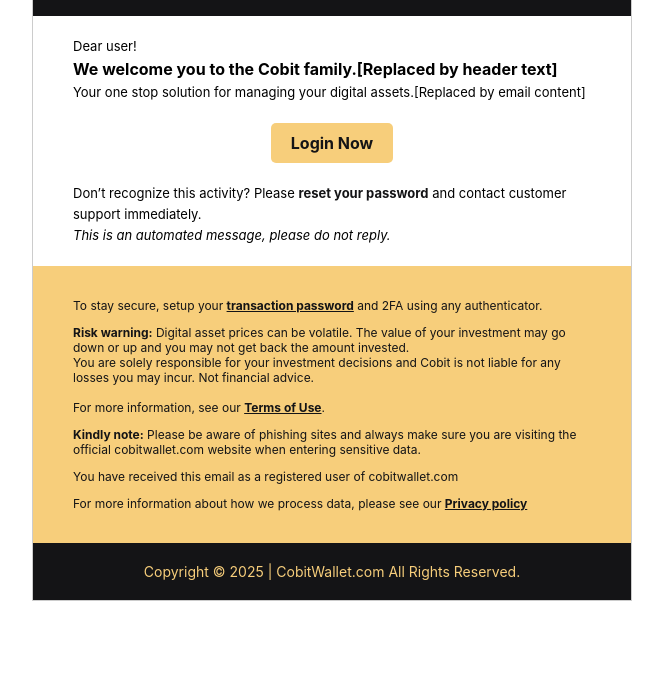
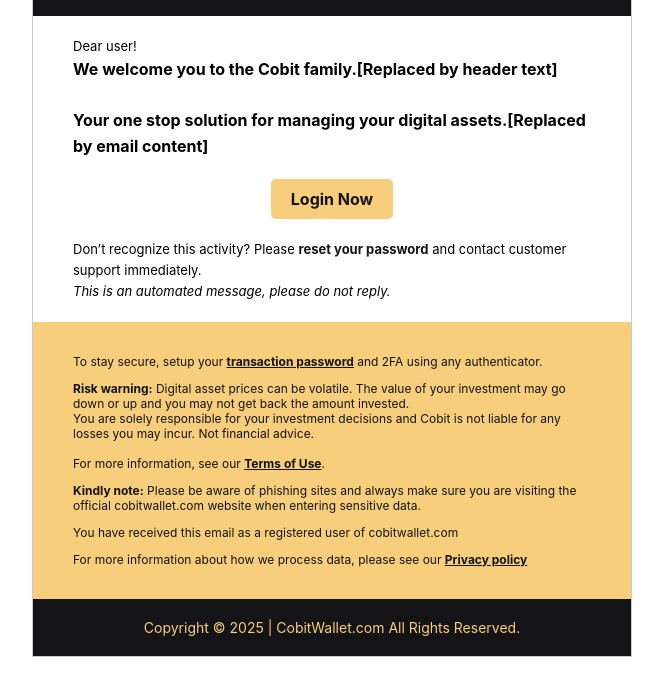
Before and after one commit to bhushan619/htmlemailtemp, a plain HTML site: page index.html in a window 1280 px wide. Shown: the part 76-772 px from the top of the page, without its empty margins (308-971 px from the left). Drawn offline with Linux system fonts and the light colour scheme; a web font is replaced by a local one.

```diff
--- a/index.html
+++ b/index.html
@@ -37,8 +37,8 @@
                         <td class="body" style="padding: 20px 40px 20px 40px; text-align: left; font-size: 16px; line-height: 1.6;">
                             <p style="font-size: 13px; margin: 0">Dear user! </p>
 
-                            <h4 id="headertext" style="margin:0">We welcome you to the Cobit family.[Replaced by header text]</h4>
-                            <p id="emailcontent" style="margin: 0; font-size: 13px">Your one stop solution for managing your digital assets.[Replaced by email content] </p>
+                            <h4 id="headertext" style="margin:0">We welcome you to the Cobit family.[Replaced by header text]</h4><br>
+                            <h4 id="emailcontent" style="margin: 0;">Your one stop solution for managing your digital assets.[Replaced by email content] </h4>
                         </td>
                     </tr>
 
```
